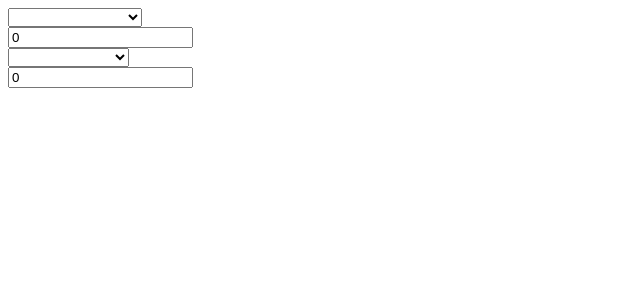
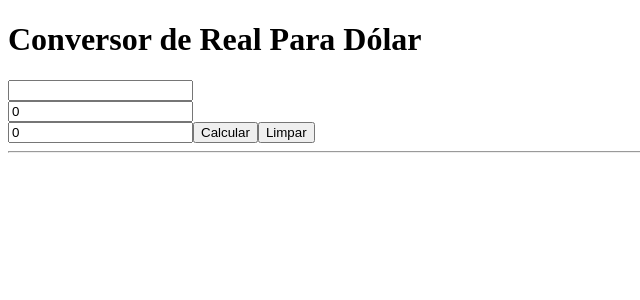
Before and after one commit to beartete/prova-angular, an Angular app: page / in a window 1280 px wide. Shown: the top 300 px of the page, without its empty margins (0-640 px from the left). Built offline with nearby package versions, Linux system fonts and the light colour scheme.

Commit message:
third commit

```diff
--- a/src/app/moeda/moeda.component.html
+++ b/src/app/moeda/moeda.component.html
@@ -3,22 +3,20 @@
     <div class="col-12">
       <div class="input-group mb-4">
         <div ngbDropdown class="d-inline-block">
-          <select class="form-select" aria-label="Default select example" [(ngModel)]="primeiroNumero" (click)="limpar()">
-            <option selected Disabled>Medida de entrada</option>
-            <option value="1">Real</option>
-            <option value="2">Dolar</option>
-          </select>
+          <h1>Conversor de Real Para Dólar</h1>
+          <input type="number">
         </div>
-        <input type="number" class="form-control p-3" aria-label="Text input with dropdown button " [(ngModel)]="primeiroNumero" (keyup)="converter()" placeholder="0">
+        <input type="number" class="form-control p-3" roboto-label="Text input with dropdown button " [(ngModel)]="primeiroNumero" (keyup)="converter()" placeholder="0">
       </div>
     </div>
     <div class="col-12">
       <div class="input-group mb-4">
-        <div ngbDropdown class="d-inline-block">
-          <select class="form-select" aria-label="Default select example" [(ngModel)]="segundoNumero" (click)="limpar()">
-            <option selected Disabled>Medida de saída</option>
-            <option value="1">Real</option>
-            <option value="2">Dolar</option>
-          </select>
+        <div ngbDropdown class="d-inline-block"></div>
         </div>
-        <input type="number" class="form-control p-3" aria-label="Text input with dropdown button" [(ngModel)]="primeiroNumero" (keyup)='selectedOption1' placeholder="0">
+        <input type="number" class="form-control p-3" roboto-label="Text input with dropdown button" [(ngModel)]="primeiroNumero" (keyup)='selectedOption1' placeholder="0">
+        <button (click)="converter()">Calcular</button>
+        <button (click)="limpar()">Limpar</button>
+      </div>
+      <hr>
+      <p *ngIf="">O valor será{{converter.toFixed(2)}}.</p>
+    </div>
--- a/src/app/moeda/moeda.component.ts
+++ b/src/app/moeda/moeda.component.ts
@@ -13,19 +13,17 @@ export class MoedaComponent {
 converter: any;
 
   limpar() {
+    this.primeiroNumero = 0;
+    this.segundoNumero = 0;
     this.resultado = 0;
-    this.segundoNumero = 0;
 
     converter(); {
       switch (this.selectedOption1) {
         case '1':
-          this.segundoNumero = this.primeiroNumero * 1000;
+          this.primeiroNumero = this.segundoNumero * 1000;
           break;
         case '2':
-          this.segundoNumero = this.primeiroNumero / 5,20;
-          break;
-        default:
-          this.segundoNumero = 0;
+          this.segundoNumero = this.primeiroNumero / 5.20;
           break;
       }
     }
```
